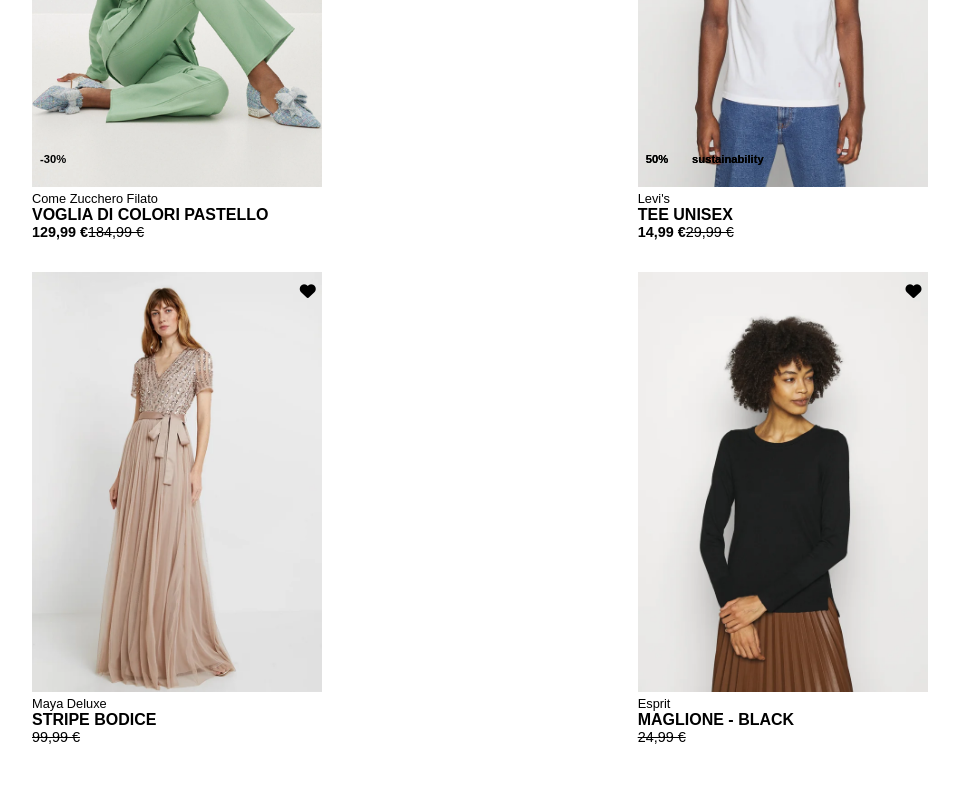
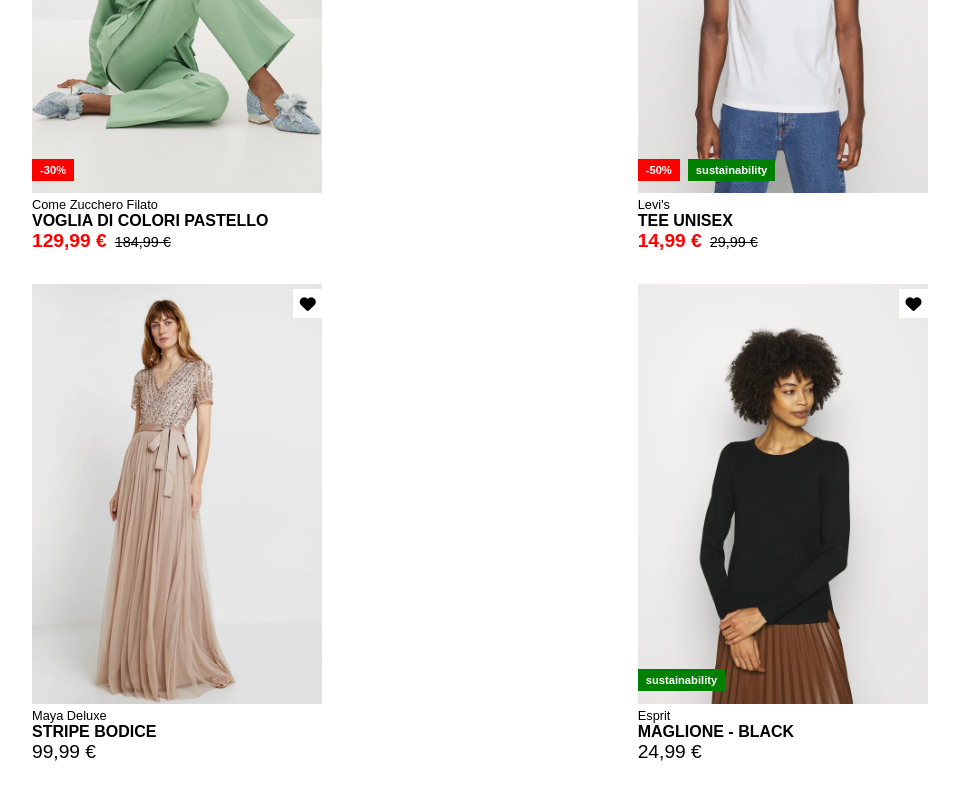
Before and after one commit to marinodilauro/vite-boolando, a Vue app: page / in a window 1280 px wide. Shown: the part 840-1640 px from the top of the page, without its empty margins (160-1119 px from the left). Built offline with nearby package versions, Linux system fonts and the light colour scheme.

Commit message:
Add style to main component

```diff
--- a/src/assets/scss/partials/_main.scss
+++ b/src/assets/scss/partials/_main.scss
@@ -1,7 +1,7 @@
 @use './variables' as *;
 
 #site_main {
-  background-color: var($booleando-lighter);
+  background-color: $booleando-lighter;
   display: flex;
   justify-content: center;
   align-items: center;
@@ -60,7 +60,7 @@
       .like {
         width: 10%;
         height: 6%;
-        background-color: var($booleando-lighter);
+        background-color: $booleando-lighter;
         top: 1%;
         right: 0;
         display: flex;
@@ -76,19 +76,20 @@
       }
 
       .discount {
-        background-color: var($booleando-discount);
-        color: var($booleando-lighter);
+        background-color: $booleando-discount;
+        color: $booleando-lighter;
       }
 
       .sustainability {
-        background-color: var($booleando-sustainability);
-        color: var($booleando-lighter);
+        background-color: $booleando-sustainability;
+        color: $booleando-lighter;
       }
 
+      /* Description */
       .product_description {
         align-self: flex-start;
         list-style: none;
-      }
+
 
         .product_brand {
           font-size: 0.8rem;
@@ -104,7 +105,13 @@
 
         .discount_price {
           font-weight: bold;
-        color: var($booleando-discount);
+          font-size: 1.2rem;
+          color: $booleando-discount;
+          padding-right: 0.5rem;
+        }
+
+        .normal_price {
+          font-size: 1.2rem;
         }
 
         .old_price {
@@ -113,3 +120,4 @@
       }
     }
   }
+}
--- a/src/components/AppMain.vue
+++ b/src/components/AppMain.vue
@@ -10,9 +10,9 @@ export default {
           image_2: '/images/1b.webp',
           brand: "Levi's",
           name: 'RELAXED FIT TEE UNISEX',
-          badges: ['discount', 'sustainability'],
           price: '29,99 €',
-          discount: '-50%',
+          badge_1: '-50%',
+          badge_2: 'sustainability',
           discounted_price: '14,99 €'
         },
         {
@@ -20,9 +20,8 @@ export default {
           image_2: '/images/2b.webp',
           brand: 'Guess',
           name: 'ROSES TEE',
-          badges: ['discount'],
           price: '29,99 €',
-          discount: '-30%',
+          badge_1: '-30%',
           discounted_price: '20,99 €'
         },
         {
@@ -30,9 +29,8 @@ export default {
           image_2: '/images/3b.webp',
           brand: 'Come Zucchero Filato',
           name: 'VOGLIA DI COLORI PASTELLO',
-          badges: ['discount'],
           price: '184,99 €',
-          discount: '-30%',
+          badge_1: '-30%',
           discounted_price: '129,99 €'
         },
         {
@@ -40,9 +38,9 @@ export default {
           image_2: '/images/4b.webp',
           brand: "Levi's",
           name: 'TEE UNISEX',
-          badges: ['discount', 'sustainability'],
           price: '29,99 €',
-          discount: '50%',
+          badge_1: '-50%',
+          badge_2: 'sustainability',
           discounted_price: '14,99 €'
         },
         {
@@ -50,20 +48,15 @@ export default {
           image_2: '/images/5b.webp',
           brand: 'Maya Deluxe',
           name: 'STRIPE BODICE',
-          badges: [],
           price: '99,99 €',
-          discount: '',
-          discounted_price: ''
         },
         {
           image_1: '/images/6.webp',
           image_2: '/images/6b.webp',
           brand: 'Esprit',
           name: 'MAGLIONE - BLACK',
-          badges: ['sustainability'],
           price: '24,99 €',
-          discount: '',
-          discounted_price: ''
+          badge_2: 'sustainability'
         },
       ]
     }
@@ -89,15 +82,15 @@ export default {
             <img class="hover_image" :src="product.image_2" alt="">
           </div>
           <!-- Like -->
-          <div class=" like">
+          <div class="like">
             <i class="fa-solid fa-heart"></i>
           </div>
           <!-- Badges -->
-          <div v-for="badges in product.badges" class="badges">
+          <div class="badges">
             <!-- Discount badge -->
-            <div class="discount">{{ product.discount }}</div>
+            <div v-if="product.badge_1" class="discount">{{ product.badge_1 }}</div>
             <!-- Sustainability badge -->
-            <div class="sustainability">{{ product.badges[1] }}</div>
+            <div v-if="product.badge_2" class="sustainability">{{ product.badge_2 }}</div>
           </div>
         </div>
 
@@ -109,8 +102,8 @@ export default {
           <li class="product_name">{{ product.name }}</li>
           <!-- Product price -->
           <li class="product_price">
-            <span class="discount_price">{{ product.discounted_price }}</span>
-            <span class="old_price">{{ product.price }}</span>
+            <span v-if="product.discounted_price" class="discount_price">{{ product.discounted_price }}</span>
+            <span :class="product.discounted_price ? 'old_price' : 'normal_price'">{{ product.price }}</span>
           </li>
         </ul>
       </div>
```
Lines whose indentation alone changed are shown as unchanged.
